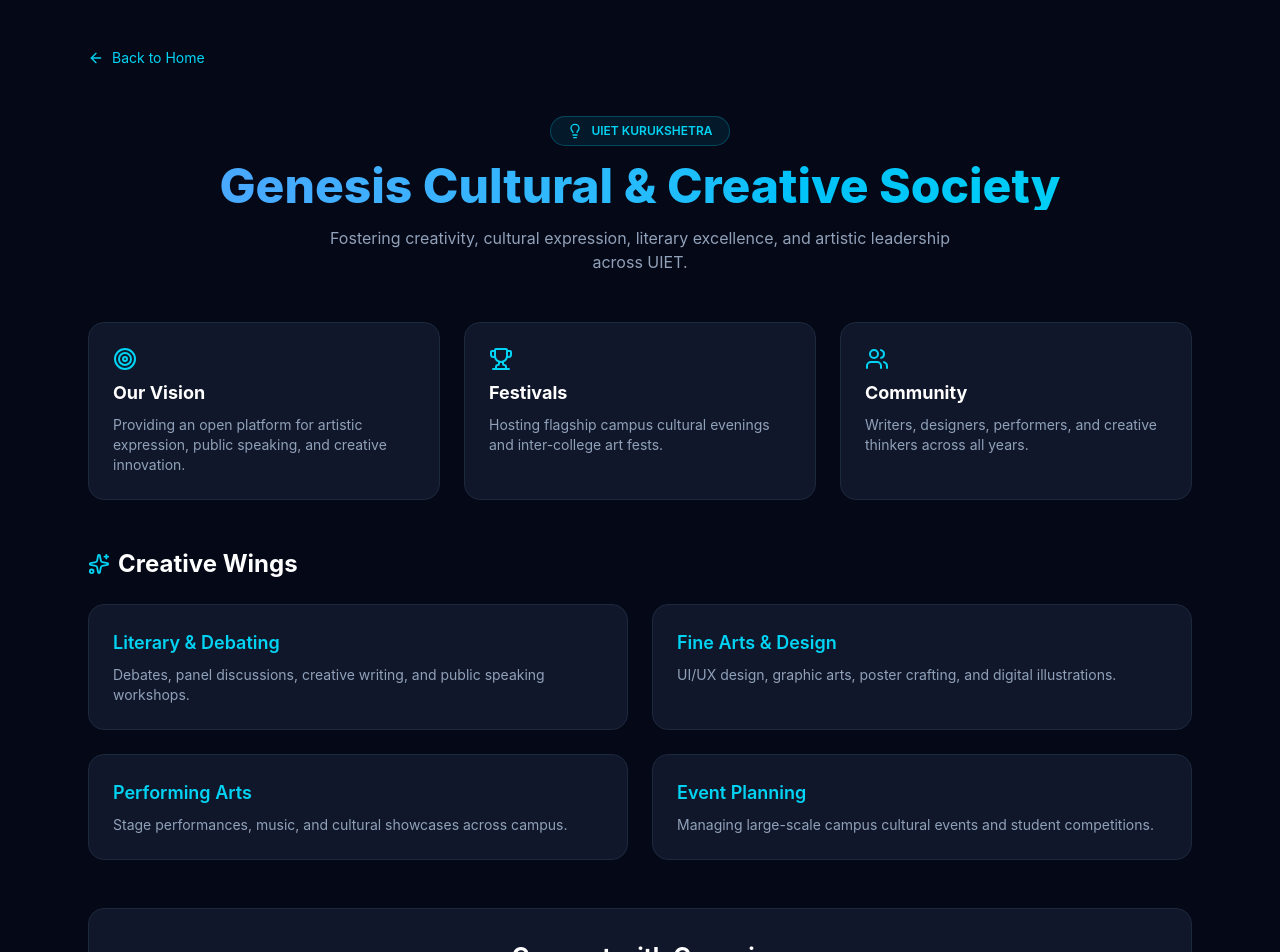
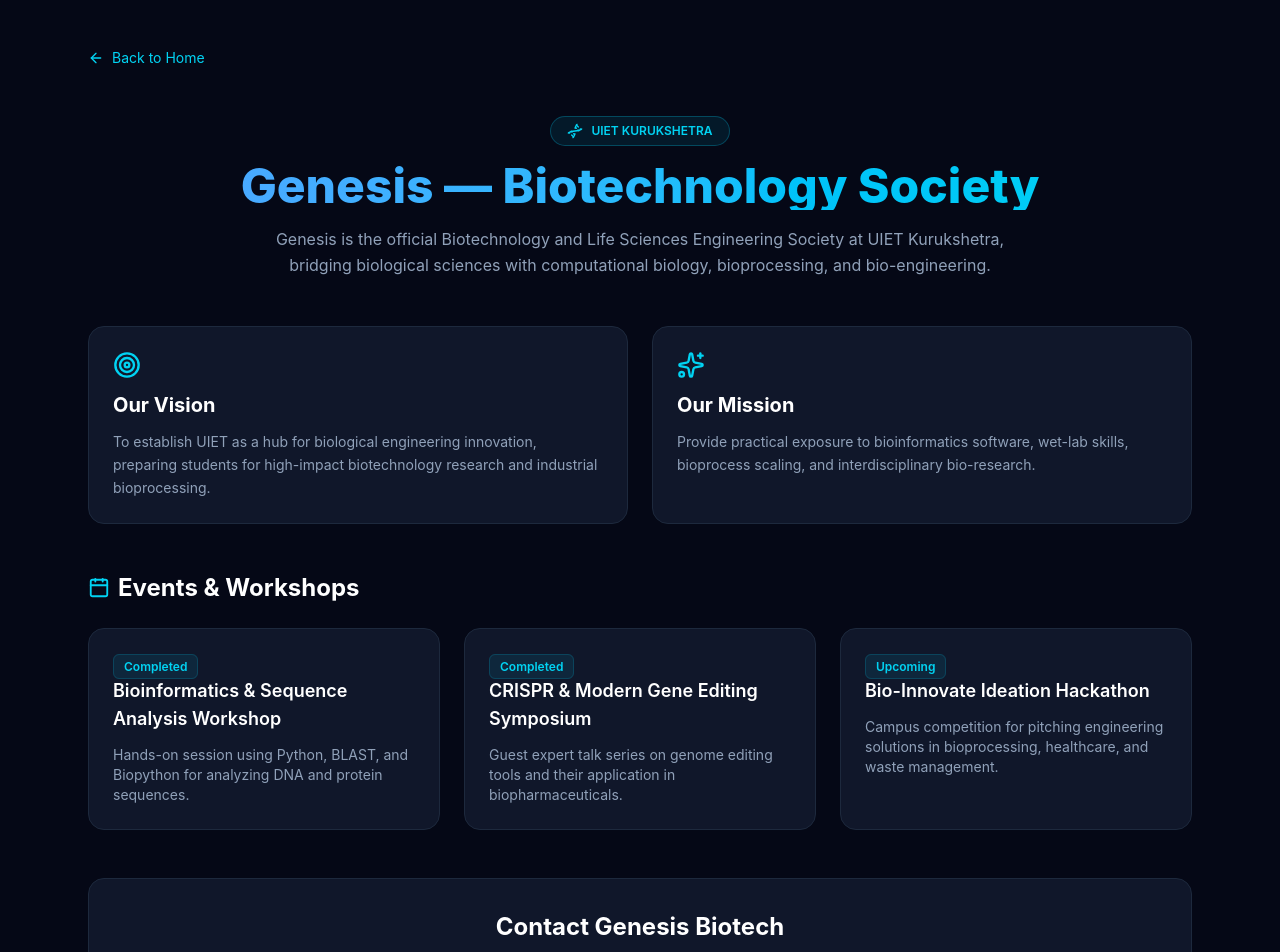
Before and after one commit to Daksh009-hub/CampusOS, a React (Vite) app in the folder frontend/project1/: page /clubs/genesis in a window 1280 px wide. Shown: the top 952 px of the page. Built offline with nearby package versions, Linux system fonts and the light colour scheme.

Commit message:
feat: update club detail pages and align Genesis with Biotechnology society content

```diff
--- a/frontend/project1/src/pages/clubs/Genesis.jsx
+++ b/frontend/project1/src/pages/clubs/Genesis.jsx
@@ -1,77 +1,74 @@
 import React from 'react';
 import { Link } from 'react-router-dom';
-import { Target, Trophy, Users, Mail, Sparkles, Lightbulb, Globe, ArrowLeft } from 'lucide-react';
+import { Target, Sparkles, Calendar, ArrowLeft, Mail, Globe, Dna } from 'lucide-react';
 
 function Genesis() {
-  const domains = [
-    { title: "Literary & Debating", desc: "Debates, panel discussions, creative writing, and public speaking workshops." },
-    { title: "Fine Arts & Design", desc: "UI/UX design, graphic arts, poster crafting, and digital illustrations." },
-    { title: "Performing Arts", desc: "Stage performances, music, and cultural showcases across campus." },
-    { title: "Event Planning", desc: "Managing large-scale campus cultural events and student competitions." }
+  const events = [
+    { title: "Bioinformatics & Sequence Analysis Workshop", date: "Completed", desc: "Hands-on session using Python, BLAST, and Biopython for analyzing DNA and protein sequences." },
+    { title: "CRISPR & Modern Gene Editing Symposium", date: "Completed", desc: "Guest expert talk series on genome editing tools and their application in biopharmaceuticals." },
+    { title: "Bio-Innovate Ideation Hackathon", date: "Upcoming", desc: "Campus competition for pitching engineering solutions in bioprocessing, healthcare, and waste management." }
   ];
 
   return (
     <div className="min-h-screen bg-[#050816] text-white">
       <main className="mx-auto max-w-6xl px-6 py-12 space-y-12">
-        {/* Navigation Back Link */}
         <Link to="/" className="inline-flex items-center gap-2 text-sm text-cyan-400 hover:text-white transition">
           <ArrowLeft size={16} /> Back to Home
         </Link>
 
-        {/* Hero Section */}
+        {/* Introduction & Description */}
         <div className="text-center space-y-4">
           <span className="inline-flex items-center gap-2 rounded-full border border-cyan-500/30 bg-cyan-500/10 px-4 py-1.5 text-xs font-semibold text-cyan-400">
-            <Lightbulb size={16} /> UIET KURUKSHETRA
+            <Dna size={16} /> UIET KURUKSHETRA
           </span>
           <h1 className="text-4xl font-extrabold sm:text-5xl bg-gradient-to-r from-blue-400 to-cyan-400 bg-clip-text text-transparent">
-            Genesis Cultural & Creative Society
+            Genesis — Biotechnology Society
           </h1>
-          <p className="mx-auto max-w-2xl text-slate-400">
-            Fostering creativity, cultural expression, literary excellence, and artistic leadership across UIET.
+          <p className="mx-auto max-w-3xl text-slate-400 leading-relaxed">
+            Genesis is the official Biotechnology and Life Sciences Engineering Society at UIET Kurukshetra, bridging biological sciences with computational biology, bioprocessing, and bio-engineering.
           </p>
         </div>
 
-        {/* Vision & Stats */}
-        <div className="grid gap-6 md:grid-cols-3">
-          <div className="rounded-2xl border border-slate-800 bg-[#10172A] p-6 space-y-2">
-            <Target className="text-cyan-400" size={24} />
-            <h3 className="font-bold text-lg">Our Vision</h3>
-            <p className="text-sm text-slate-400">Providing an open platform for artistic expression, public speaking, and creative innovation.</p>
+        {/* Vision and Mission */}
+        <div className="grid gap-6 md:grid-cols-2">
+          <div className="rounded-2xl border border-slate-800 bg-[#10172A] p-6 space-y-3">
+            <Target className="text-cyan-400" size={28} />
+            <h2 className="text-xl font-bold">Our Vision</h2>
+            <p className="text-sm text-slate-400 leading-relaxed">
+              To establish UIET as a hub for biological engineering innovation, preparing students for high-impact biotechnology research and industrial bioprocessing.
+            </p>
           </div>
-          <div className="rounded-2xl border border-slate-800 bg-[#10172A] p-6 space-y-2">
-            <Trophy className="text-cyan-400" size={24} />
-            <h3 className="font-bold text-lg">Festivals</h3>
-            <p className="text-sm text-slate-400">Hosting flagship campus cultural evenings and inter-college art fests.</p>
-          </div>
-          <div className="rounded-2xl border border-slate-800 bg-[#10172A] p-6 space-y-2">
-            <Users className="text-cyan-400" size={24} />
-            <h3 className="font-bold text-lg">Community</h3>
-            <p className="text-sm text-slate-400">Writers, designers, performers, and creative thinkers across all years.</p>
+          <div className="rounded-2xl border border-slate-800 bg-[#10172A] p-6 space-y-3">
+            <Sparkles className="text-cyan-400" size={28} />
+            <h2 className="text-xl font-bold">Our Mission</h2>
+            <p className="text-sm text-slate-400 leading-relaxed">
+              Provide practical exposure to bioinformatics software, wet-lab skills, bioprocess scaling, and interdisciplinary bio-research.
+            </p>
           </div>
         </div>
 
-        {/* Focus Areas */}
+        {/* Events and Workshops */}
         <div className="space-y-6">
           <h2 className="text-2xl font-bold flex items-center gap-2 text-white">
-            <Sparkles className="text-cyan-400" size={22} /> Creative Wings
+            <Calendar className="text-cyan-400" size={22} /> Events & Workshops
           </h2>
-          <div className="grid gap-6 sm:grid-cols-2">
-            {domains.map((domain, index) => (
-              <div key={index} className="rounded-2xl border border-slate-800 bg-[#10172A] p-6 space-y-2 hover:border-cyan-500/40 transition">
-                <h3 className="font-semibold text-lg text-cyan-400">{domain.title}</h3>
-                <p className="text-sm text-slate-400">{domain.desc}</p>
+          <div className="grid gap-6 sm:grid-cols-3">
+            {events.map((ev, idx) => (
+              <div key={idx} className="rounded-2xl border border-slate-800 bg-[#10172A] p-6 space-y-3">
+                <span className="text-xs font-semibold px-2.5 py-1 rounded-md bg-cyan-500/10 text-cyan-400 border border-cyan-500/20">{ev.date}</span>
+                <h3 className="font-semibold text-lg text-white">{ev.title}</h3>
+                <p className="text-sm text-slate-400">{ev.desc}</p>
               </div>
             ))}
           </div>
         </div>
 
-        {/* Contact Section */}
+        {/* Contact Info */}
         <div className="rounded-2xl border border-slate-800 bg-[#10172A] p-8 text-center space-y-4">
-          <h2 className="text-2xl font-bold">Connect with Genesis</h2>
-          <p className="text-sm text-slate-400">Want to participate in creative events or join a wing?</p>
+          <h2 className="text-2xl font-bold">Contact Genesis Biotech</h2>
           <div className="flex justify-center gap-6 text-slate-400 pt-2">
-            <span className="flex items-center gap-2 text-sm"><Mail size={18} /> genesis@uiet.ac.in</span>
-            <span className="flex items-center gap-2 text-sm"><Globe size={18} /> uiet.ac.in/genesis</span>
+            <span className="flex items-center gap-2 text-sm"><Mail size={18} /> genesis.biotech@uiet.ac.in</span>
+            <span className="flex items-center gap-2 text-sm"><Globe size={18} /> uiet.ac.in/biotech</span>
           </div>
         </div>
       </main>
```
